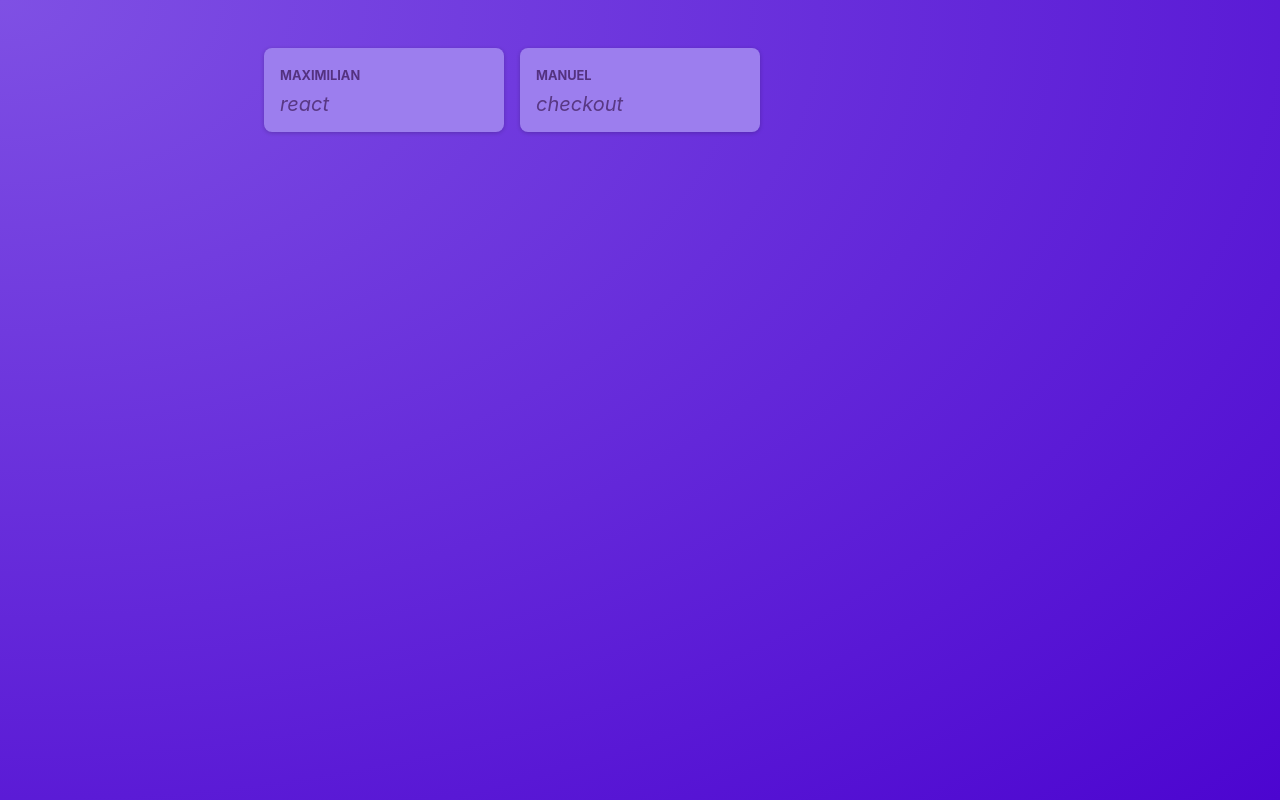
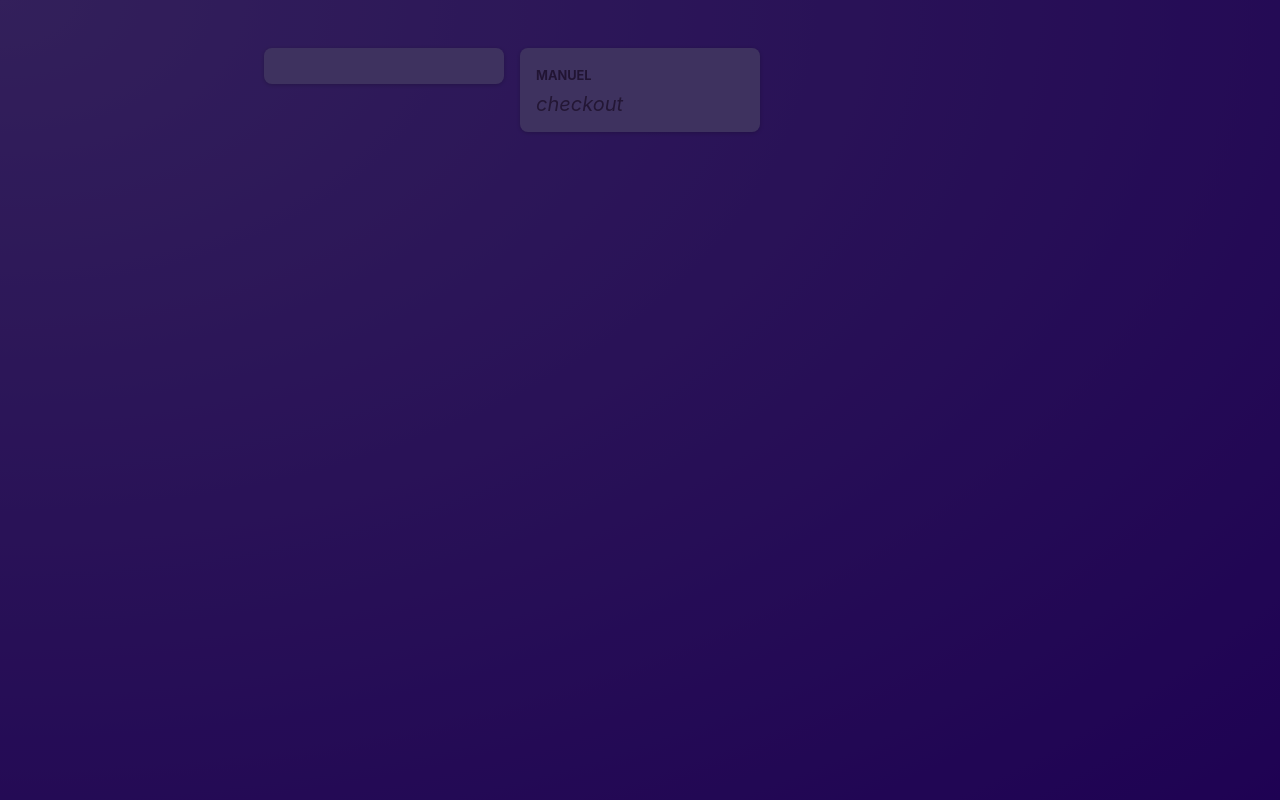
Before and after one commit to Kchanana2025/React-Poster, a React (Vite) app: page / in a window 1280 px wide. Built offline with nearby package versions, Linux system fonts and the light colour scheme.

Commit message:
components

```diff
--- /dev/null
+++ b/src/components/Modal.jsx
@@ -0,0 +1,11 @@
+import classes from './Modal.module.css';
+
+function Modal() {
+    return (
+        <>
+            <div className={classes.backdrop}></div>
+            <dialog className={classes.modal} />
+        </>
+    );
+}
+export default Modal;
--- /dev/null
+++ b/src/components/Modal.module.css
@@ -0,0 +1,18 @@
+.backdrop {
+    position: fixed;
+    top: 0;
+    left: 0;
+    width: 100%;
+    height: 100vh;
+    background-color: rgba(0, 0, 0, 0.6);
+    z-index: 1;
+}
+
+.modal {
+    border: none;
+    border-radius: 6px;
+    box-shadow: 0 2px 8px rgba(0, 0, 0, 0.2);
+    padding: 0;
+    overflow: hidden;
+    z-index: 1;
+}
--- a/src/components/NewPost.jsx
+++ b/src/components/NewPost.jsx
@@ -1,15 +1,22 @@
 import classes from './NewPost.module.css';
+import { useState } from 'react';
 
-function NewPost() {
+function NewPost(props) {
+
+
     return (
+        /*this is declarative code of adding an event listener in the text box
+        docuemnt.querySelector('textarea').addEventListener('change',function()) aur neeche jo onChange krke likha hai wo declartive code hai*/
+
         <form className={classes.form}>
             <p>
                 <label htmlFor="body">Text</label>
-                <textarea id="body" required rows={3} />
+                <textarea id="body" required rows={3} onChange={props.changeBodyFunc} />
+                {/* onChange is a prop joki use hota h event listening ke lie aur ye camel case mein likha hota hai */}
             </p>
             <p>
                 <label htmlFor="name">Your name</label>
-                <input type="text" id="name" required />
+                <input type="text" id="name" required onChange={props.onAuthorChange} />
             </p>
         </form>
     );
--- a/src/components/Post.jsx
+++ b/src/components/Post.jsx
@@ -6,9 +6,11 @@ function Post(props) {
 
     // const chosenName = Math.random() > 0.5 ? names[0] : names[1];
     //50 50chances hai koi bhi name aane ka
-    return (<li className={classes.post}>
-        <p className={classes.author}>{props.author}</p>
-        <p className={classes.text}>{props.body}</p>
-    </li>);
+    return (
+        <div className={classes.post}>
+            <p className={classes.author}>{props.author}</p>
+            <p className={classes.text}>{props.body}</p>
+        </div>
+    );
 }
 export default Post;
--- a/src/components/PostList.jsx
+++ b/src/components/PostList.jsx
@@ -1,11 +1,33 @@
 import Post from './Post';
 import classes from './PostList.module.css'
+import NewPost from './NewPost'
+import { useState } from 'react';
+import Modal from './Modal'
+
 function PostList() {
+    const [enteredBody, setEnteredBody] = useState('');
+    const [enteredAuthor, setEnteredAuthor] = useState('');
+
+    function bodyChangeHandler(event) {
+        setEnteredBody(event.target.value);
+    }
+    function authorChangeHandler(event) {
+        setEnteredAuthor(event.target.value);
+    }
+
     return (
-        <ul className={classes.posts}>
-            <li><Post author="Maximilian" body="react" /></li>
-            <li><Post author="Manuel" body="checkout" /></li>
-        </ul>
+        <>
+            <Modal>
+                <NewPost
+                    changeBodyFunc={bodyChangeHandler}
+                    onAuthorChange={authorChangeHandler} />
+            </Modal>
+            <ul className={classes.posts}>
+                <li><Post author={enteredAuthor} body={enteredBody} /></li>
+                <li><Post author="Manuel" body="checkout" /></li>
+            </ul>
+
+        </>
     );
 }
 export default PostList;
```
Also changed, not shown: src/App.jsx (+5 -3 lines), src/components/NewPost.module.css (renamed from src/components/NewPost.modules.css).
